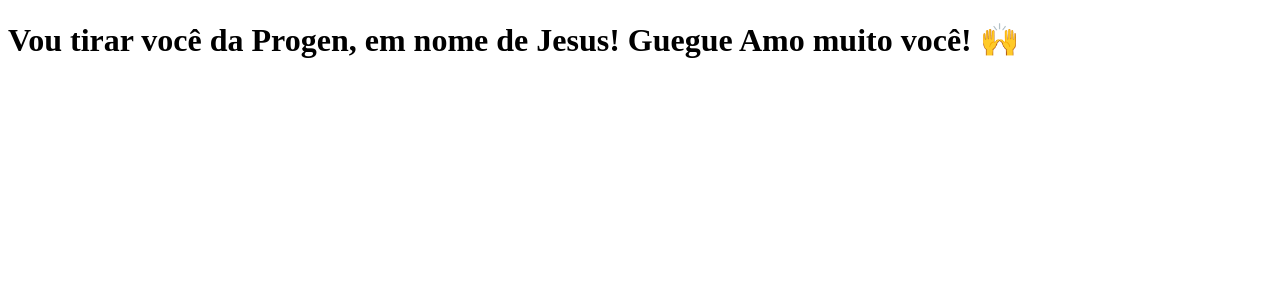
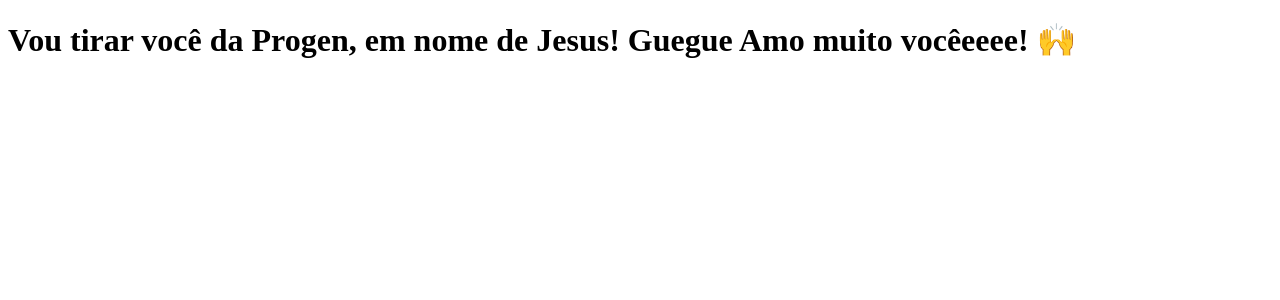
Before and after one commit to devrocha03/rocha.dev, a Next.js app: page / in a window 1280 px wide. Shown: the top 300 px of the page. Built offline with nearby package versions, Linux system fonts and the light colour scheme.

Commit message:
nova frase

```diff
--- a/pages/index.js
+++ b/pages/index.js
@@ -1,7 +1,7 @@
 function Home() {
   return (
     <h1>
-      Vou tirar você da Progen, em nome de Jesus! Guegue Amo muito você! 🙌
+      Vou tirar você da Progen, em nome de Jesus! Guegue Amo muito vocêeeee! 🙌
     </h1>
   );
 }
```
